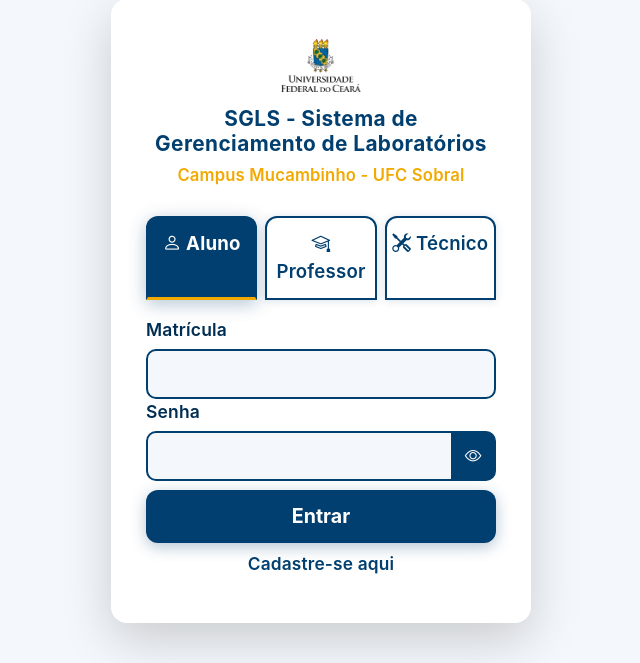
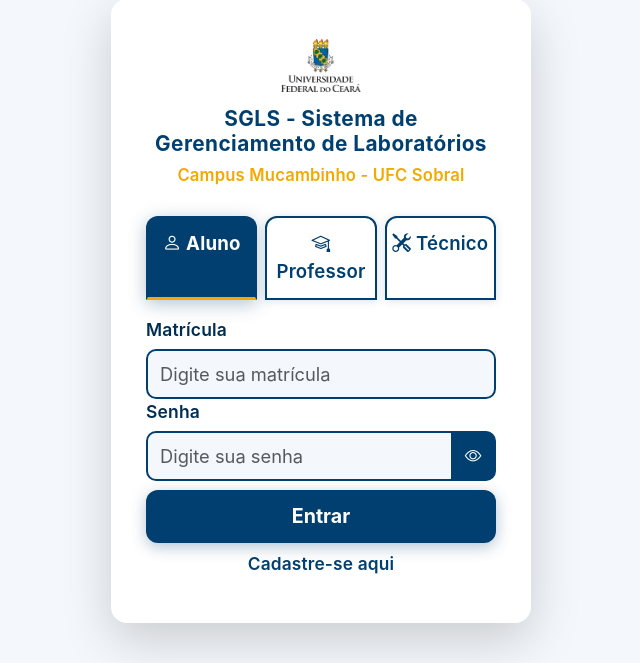
Before and after one commit to Felype-byte/SGLS_TEC_WEB, a Flask app: page /login in a window 1280 px wide. Shown: the part 50-713 px from the top of the page, without its empty margins (319-959 px from the left). Run offline with Flask 3, Linux system fonts and the light colour scheme.

Commit message:
Atualização da tela de login

```diff
--- a/templates/login.html
+++ b/templates/login.html
@@ -27,15 +27,14 @@
         </div>
       </div>
 
-      <!-- Aluno -->
       <div id="aluno" class="form-content active">
         <form action="{{ url_for('login_aluno.autenticar_aluno') }}" method="POST" autocomplete="off">
           <label class="form-label">Matrícula</label>
-          <input type="text" name="matricula" class="form-control login-input" required />
+          <input type="text" name="matricula" class="form-control login-input" placeholder="Digite sua matrícula" required />
 
           <label class="form-label">Senha</label>
           <div class="input-group login-input-group">
-            <input type="password" name="senha" id="senhaAluno" class="form-control login-input" required />
+            <input type="password" name="senha" id="senhaAluno" class="form-control login-input" placeholder="Digite sua senha" required />
             <span class="input-group-text toggle-pass" onclick="toggleSenha('senhaAluno', this)">
               <i class="bi bi-eye"></i>
             </span>
@@ -50,15 +49,14 @@
         </p>
       </div>
 
-      <!-- Professor -->
       <div id="professor" class="form-content">
         <form action="{{ url_for('login_professor.autenticar_professor') }}" method="POST" autocomplete="off">
           <label class="form-label">SIAPE</label>
-          <input type="text" name="siape" class="form-control login-input" required />
+          <input type="text" name="siape" class="form-control login-input" placeholder="Digite seu SIAPE" required />
 
           <label class="form-label">Senha</label>
           <div class="input-group login-input-group">
-            <input type="password" name="senha" id="senhaProfessor" class="form-control login-input" required />
+            <input type="password" name="senha" id="senhaProfessor" class="form-control login-input" placeholder="Digite sua senha" required />
             <span class="input-group-text toggle-pass" onclick="toggleSenha('senhaProfessor', this)">
               <i class="bi bi-eye"></i>
             </span>
@@ -73,15 +71,14 @@
         </p>
       </div>
 
-      <!-- Técnico -->
       <div id="tecnico" class="form-content">
         <form action="{{ url_for('login_tecnico.autenticar_tecnico') }}" method="POST" autocomplete="off">
           <label class="form-label">SIAPE</label>
-          <input type="text" name="siape" class="form-control login-input" required />
+          <input type="text" name="siape" class="form-control login-input" placeholder="Digite seu SIAPE" required />
 
           <label class="form-label">Senha</label>
           <div class="input-group login-input-group">
-            <input type="password" name="senha" id="senhaTecnico" class="form-control login-input" required />
+            <input type="password" name="senha" id="senhaTecnico" class="form-control login-input" placeholder="Digite sua senha" required />
             <span class="input-group-text toggle-pass" onclick="toggleSenha('senhaTecnico', this)">
               <i class="bi bi-eye"></i>
             </span>
```
